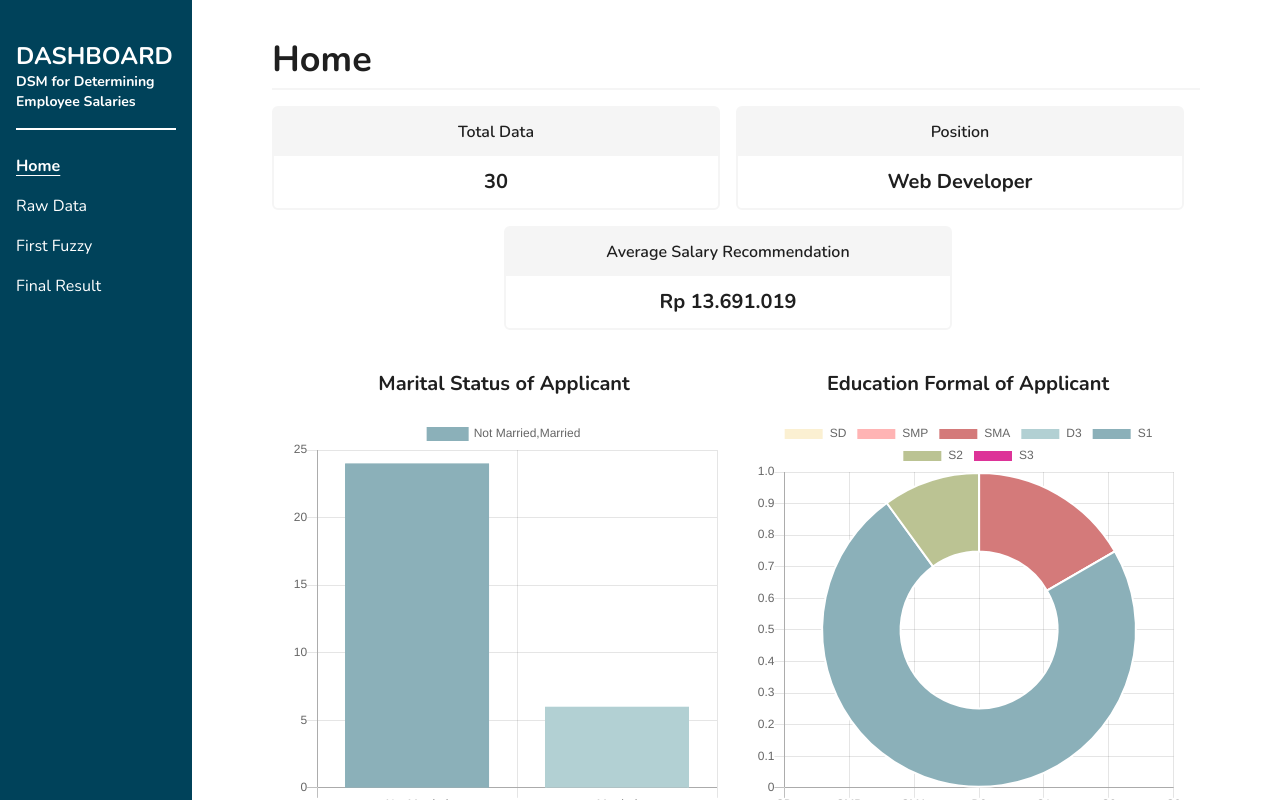
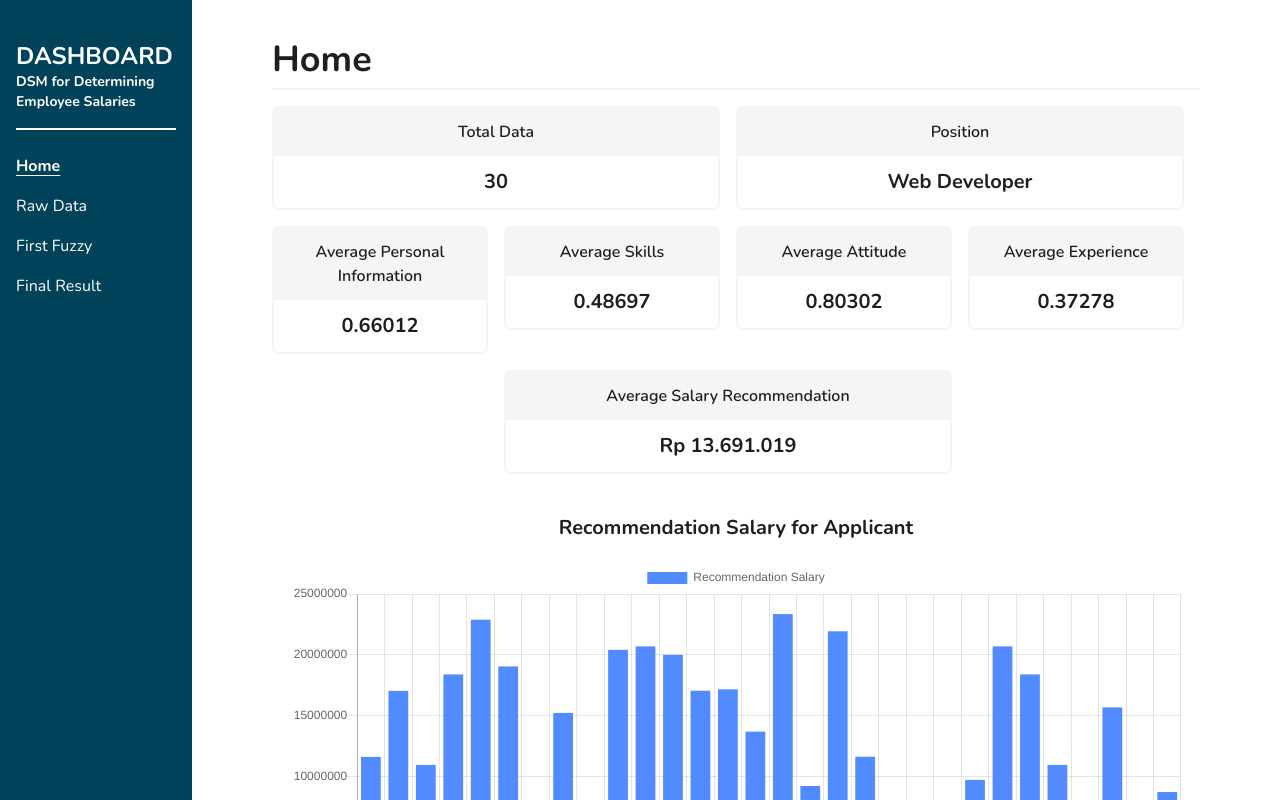
Before and after one commit to gregoryusip/dashboard-salary, a Nuxt app: page / in a window 1280 px wide. Shown: the top 800 px of the page. Built offline with nearby package versions, Linux system fonts and the light colour scheme; what vue-good-table would draw is missing.

Commit message:
fix: update index page

```diff
--- a/pages/index.vue
+++ b/pages/index.vue
@@ -39,7 +39,7 @@
             <h1 class="font-bold text-4xl text-dark">Home</h1>
           </div>
           <div class="w-full flex flex-wrap justify-center gap-y-4 -mx-2">
-            <div class="w-1/2 px-2">
+            <div class="w-1/2 px-2 flex flex-col">
               <div class="w-full border-2 border-[#F5F5F5] rounded-md">
                 <div class="w-full bg-[#F5F5F5] text-center py-3">
                   <p class="font-semibold text-base text-dark-text">
@@ -53,7 +53,7 @@
                 </div>
               </div>
             </div>
-            <div class="w-1/2 px-2">
+            <div class="w-1/2 px-2 flex flex-col">
               <div class="w-full border-2 border-[#F5F5F5] rounded-md">
                 <div class="w-full bg-[#F5F5F5] text-center py-3">
                   <p class="font-semibold text-base text-dark-text">Position</p>
@@ -63,7 +63,63 @@
                 </div>
               </div>
             </div>
-            <div class="w-1/2 px-2">
+            <div class="w-1/4 px-2 flex flex-col">
+              <div class="w-full border-2 border-[#F5F5F5] rounded-md">
+                <div class="w-full bg-[#F5F5F5] text-center py-3">
+                  <p class="font-semibold text-base text-dark-text">
+                    Average Personal Information
+                  </p>
+                </div>
+                <div class="w-full text-center py-3">
+                  <p class="font-bold text-xl text-dark-text">
+                    {{ averageFuzzyPersonalInformation }}
+                  </p>
+                </div>
+              </div>
+            </div>
+            <div class="w-1/4 px-2 flex flex-col">
+              <div class="w-full border-2 border-[#F5F5F5] rounded-md">
+                <div class="w-full bg-[#F5F5F5] text-center py-3">
+                  <p class="font-semibold text-base text-dark-text">
+                    Average Skills
+                  </p>
+                </div>
+                <div class="w-full text-center py-3">
+                  <p class="font-bold text-xl text-dark-text">
+                    {{ averageFuzzySkills }}
+                  </p>
+                </div>
+              </div>
+            </div>
+            <div class="w-1/4 px-2 flex flex-col">
+              <div class="w-full border-2 border-[#F5F5F5] rounded-md">
+                <div class="w-full bg-[#F5F5F5] text-center py-3">
+                  <p class="font-semibold text-base text-dark-text">
+                    Average Attitude
+                  </p>
+                </div>
+                <div class="w-full text-center py-3">
+                  <p class="font-bold text-xl text-dark-text">
+                    {{ averageFuzzyAttitude }}
+                  </p>
+                </div>
+              </div>
+            </div>
+            <div class="w-1/4 px-2 flex flex-col">
+              <div class="w-full border-2 border-[#F5F5F5] rounded-md">
+                <div class="w-full bg-[#F5F5F5] text-center py-3">
+                  <p class="font-semibold text-base text-dark-text">
+                    Average Experience
+                  </p>
+                </div>
+                <div class="w-full text-center py-3">
+                  <p class="font-bold text-xl text-dark-text">
+                    {{ averageFuzzyExperience }}
+                  </p>
+                </div>
+              </div>
+            </div>
+            <div class="w-1/2 px-2 flex flex-col">
               <div class="w-full border-2 border-[#F5F5F5] rounded-md">
                 <div class="w-full bg-[#F5F5F5] text-center py-3">
                   <p class="font-semibold text-base text-dark-text">
@@ -81,6 +137,20 @@
           </div>
 
           <div class="w-full flex flex-wrap mt-10">
+            <div class="w-full px-4 mb-10">
+              <div class="w-full text-center mb-5">
+                <label class="font-bold text-xl"
+                  >Recommendation Salary for Applicant</label
+                >
+              </div>
+
+              <client-only>
+                <BarChart
+                  :data="chartRecommendationSalaryData"
+                  :options="chartOptions"
+                />
+              </client-only>
+            </div>
             <div class="w-1/2 px-4">
               <div class="w-full text-center mb-5">
                 <label class="font-bold text-xl"
@@ -132,7 +202,7 @@ export default {
       //     distance: '0',
       //     dependants: '0',
       //     education:
-      //       'Sekolah Menengah Atas (SMA) / Sekolah Menengah Kejuruan (SMK)',
+      //       'SMA / SMK',
       //     skills: '100',
       //     knowledge: '100',
       //     speed: '6',
@@ -419,7 +489,7 @@ export default {
       //     distance: '9',
       //     dependants: '0',
       //     education:
-      //       'Sekolah Menengah Atas (SMA) / Sekolah Menengah Kejuruan (SMK)',
+      //       'SMA / SMK',
       //     skills: '120',
       //     knowledge: '80',
       //     speed: '7',
@@ -508,7 +578,7 @@ export default {
       //     distance: '0',
       //     dependants: '0',
       //     education:
-      //       'Sekolah Menengah Atas (SMA) / Sekolah Menengah Kejuruan (SMK)',
+      //       'SMA / SMK',
       //     skills: '140',
       //     knowledge: '160',
       //     speed: '30',
@@ -663,7 +733,7 @@ export default {
       //     distance: '0',
       //     dependants: '0',
       //     education:
-      //       'Sekolah Menengah Atas (SMA) / Sekolah Menengah Kejuruan (SMK)',
+      //       'SMA / SMK',
       //     skills: '120',
       //     knowledge: '130',
       //     speed: '35',
@@ -686,7 +756,7 @@ export default {
       //     distance: '0',
       //     dependants: '0',
       //     education:
-      //       'Sekolah Menengah Atas (SMA) / Sekolah Menengah Kejuruan (SMK)',
+      //       'SMA / SMK',
       //     skills: '30',
       //     knowledge: '50',
       //     speed: '12',
@@ -798,8 +868,7 @@ export default {
           marital: 'Belum menikah',
           distance: '0',
           dependants: '0',
-          education:
-            'Sekolah Menengah Atas (SMA) / Sekolah Menengah Kejuruan (SMK)',
+          education: 'SMA / SMK',
           skills: '100',
           knowledge: '100',
           speed: '6',
@@ -1163,8 +1232,7 @@ export default {
           marital: 'Belum menikah',
           distance: '9',
           dependants: '0',
-          education:
-            'Sekolah Menengah Atas (SMA) / Sekolah Menengah Kejuruan (SMK)',
+          education: 'SMA / SMK',
           skills: '120',
           knowledge: '80',
           speed: '7',
@@ -1276,8 +1344,7 @@ export default {
           marital: 'Belum menikah',
           distance: '0',
           dependants: '0',
-          education:
-            'Sekolah Menengah Atas (SMA) / Sekolah Menengah Kejuruan (SMK)',
+          education: 'SMA / SMK',
           skills: '140',
           knowledge: '160',
           speed: '30',
@@ -1473,8 +1540,7 @@ export default {
           marital: 'Belum menikah',
           distance: '0',
           dependants: '0',
-          education:
-            'Sekolah Menengah Atas (SMA) / Sekolah Menengah Kejuruan (SMK)',
+          education: 'SMA / SMK',
           skills: '120',
           knowledge: '130',
           speed: '35',
@@ -1502,8 +1568,7 @@ export default {
           marital: 'Belum menikah',
           distance: '0',
           dependants: '0',
-          education:
-            'Sekolah Menengah Atas (SMA) / Sekolah Menengah Kejuruan (SMK)',
+          education: 'SMA / SMK',
           skills: '30',
           knowledge: '50',
           speed: '12',
@@ -1665,6 +1730,38 @@ export default {
     }
   },
   computed: {
+    averageFuzzyPersonalInformation() {
+      let sum = 0
+      for (let i = 0; i < this.rows.length; i++) {
+        sum = sum + parseFloat(this.rows[i].fuzzyPersonalInformation)
+      }
+
+      return parseFloat(sum / this.rows.length).toFixed(5)
+    },
+    averageFuzzySkills() {
+      let sum = 0
+      for (let i = 0; i < this.rows.length; i++) {
+        sum = sum + parseFloat(this.rows[i].fuzzySkills)
+      }
+
+      return parseFloat(sum / this.rows.length).toFixed(5)
+    },
+    averageFuzzyAttitude() {
+      let sum = 0
+      for (let i = 0; i < this.rows.length; i++) {
+        sum = sum + parseFloat(this.rows[i].fuzzyAttitude)
+      }
+
+      return parseFloat(sum / this.rows.length).toFixed(5)
+    },
+    averageFuzzyExperience() {
+      let sum = 0
+      for (let i = 0; i < this.rows.length; i++) {
+        sum = sum + parseFloat(this.rows[i].fuzzyExperience)
+      }
+
+      return parseFloat(sum / this.rows.length).toFixed(5)
+    },
     averageRecommendationSalary() {
       let sum = 0
       for (let i = 0; i < this.rows.length; i++) {
@@ -1672,6 +1769,28 @@ export default {
       }
 
       return parseInt(sum / this.rows.length)
+    },
+    chartRecommendationSalaryData() {
+      let labels = []
+      let value = []
+      for (let i = 0; i < this.rows.length; i++) {
+        labels.push(this.rows[i].name)
+        value.push(this.rows[i].finalSalary)
+      }
+      return {
+        labels: labels,
+        datasets: [
+          {
+            label: 'Recommendation Salary',
+            data: value,
+            fill: false,
+            tension: 0,
+            backgroundColor: '#528bff',
+            borderColor: '#f29d32',
+            // borderWidth: 2,
+          },
+        ],
+      }
     },
     chartMaritalStatusData() {
       let notMarried = this.rows.filter(
```
